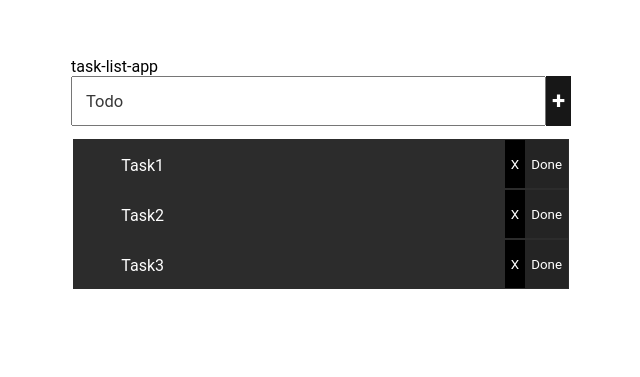
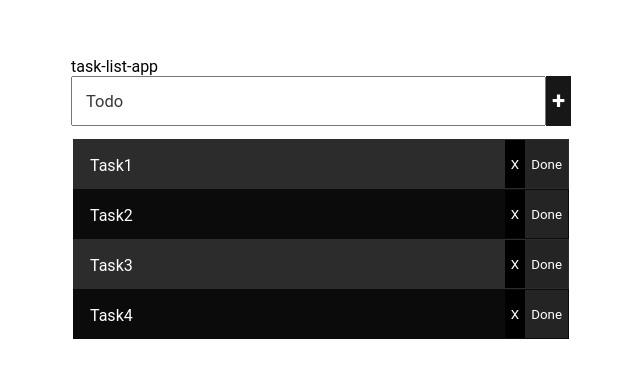
Before and after one commit to AppyRamSameer/task-list-app, an Angular app: page / in a window 1280 px wide. Shown: the part 111-488 px from the top of the page, without its empty margins (319-959 px from the left). Built offline with nearby package versions, Linux system fonts and the light colour scheme.

Commit message:
add task class and add toggleisDone method

```diff
--- a/src/app/app.component.css
+++ b/src/app/app.component.css
@@ -94,3 +94,11 @@ tr {
     background-color: rgb(11, 11, 11);
     color: rgb(255, 255, 255);
 }
+
+.is-done{
+    text-decoration: line-through;
+}
+
+td{
+    margin-left:1rem;
+}
--- a/src/app/app.component.html
+++ b/src/app/app.component.html
@@ -6,15 +6,13 @@
       <button (click)="add(newTask.value)" class="add-button">+</button>
     </div>
     <table>
-      <tr *ngFor="let task of tasks" class="even">
+      <tr *ngFor="let task of tasks; let i = index" [class.even]="i%2==0" [class.odd]="i%2!=0">
         <td>
-          <pre>
-            {{task}}
-          </pre>
+          <pre [class.is-done]="task.isDone">{{task.title}}</pre>
         </td>
         <td>
           <button (click)="removeTask(task)" class="remove-button">X</button>
-          <button class="done-button">Done</button>
+          <button (click)="toggleDone(task)" class="done-button">Done</button>
         </td>
       </tr>
     </table>
--- a/src/app/app.component.ts
+++ b/src/app/app.component.ts
@@ -7,16 +7,30 @@ import { Component } from '@angular/core';
 })
 export class AppComponent {
   title = 'task-list-app';
-  tasks = ['Task1', 'Task2', 'Task3'];
+  tasks: Task[] = [
+    new Task('Task1'),
+    new Task('Task2'),
+    new Task('Task3'),
+    new Task('Task4'),
+  ];
 
   add(newTask: string) {
-    this.tasks.push(newTask);
+    this.tasks.push(new Task(newTask));
   }
 
-  removeTask(existingTask: string) {
+  removeTask(existingTask: Task) {
     if (confirm(`Confirm to remove ${existingTask}`)) {
       console.log(`removed ${existingTask}`);
       this.tasks = this.tasks.filter((task) => task != existingTask);
     }
   }
+
+  toggleDone(task: Task) {
+    task.isDone = !task.isDone;
+  }
 }
+
+class Task {
+  constructor(public title: string) {}
+  public isDone = false;
+}
```
